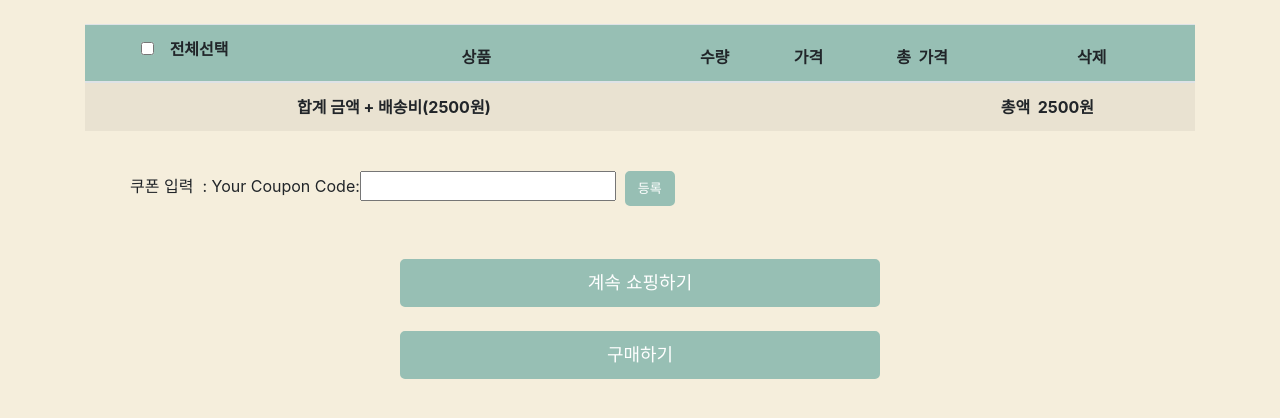
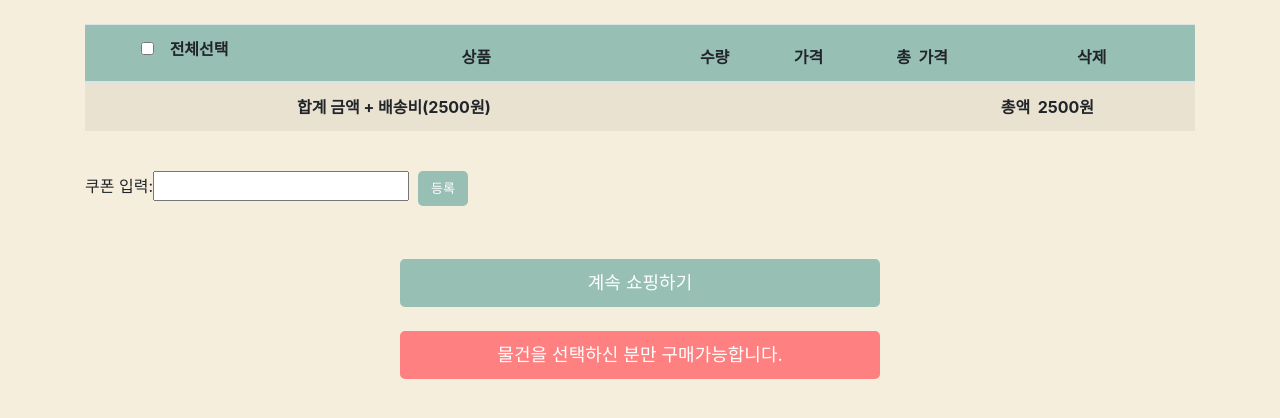
Before and after one commit to minyoung23/BeGreen, a Django app: page /cart/ in a window 1280 px wide. Shown: the part 56-474 px from the top of the page. Run offline with Django 3.2, Linux system fonts and the light colour scheme; some libraries are stand-ins or nearby versions.

Commit message:
시크릿키 비움

```diff
--- a/cart/cart.py
+++ b/cart/cart.py
@@ -2,36 +2,38 @@
 from shop.models import Item
 from coupon.models import Coupon
 
+#세션 이용
+#클라이언트와 웹 서버간에 통신 연결에서 두 개체의 활성화된 접속을 뜻합니다.
 class Cart(object):
-    def __init__(self, request):
-        self.session = request.session
-        cart = self.session.get(settings.CART_ID)
+    def __init__(self, request): #초기화 작업
+        self.session = request.session #세션 정보 전달
+        cart = self.session.get(settings.CART_ID) #settings의 카드 아이디
         if not cart:
-            cart = self.session[settings.CART_ID] = {}
-        self.cart = cart
+            cart = self.session[settings.CART_ID] = {} #새로운 딕셔너리 추가
+        self.cart = cart #현재 카트 불러오기
         self.coupon_id=self.session.get('coupon_id')
 
 
-    def __len__(self):
+    def __len__(self): #iterate같은 거 쓸때 몇개나 있어. 카트 제품의 것을 다 더해줄게야
         return sum(product['quantity'] for product in self.cart.values())
 
-    def __iter__(self):
-        item_ids = self.cart.keys()
+    def __iter__(self): #어떤 요소들을 건네줄거야?
+        item_ids = self.cart.keys() #제품 번호 목록 가져옴
 
-        items = Item.objects.filter(id__in=item_ids)
+        items = Item.objects.filter(id__in=item_ids) #이 아이디에만 있는 거 줘
 
         for item in items:
             self.cart[str(item.id)]['item'] = item
 
-        for product in self.cart.values():
+        for product in self.cart.values(): # 장바구니에 있는 것 하나씩 꺼냄
             int(product['item_price'])
             product['total_price'] = int(product['item_price']) * product['quantity']
 
-            yield product
+            yield product #데이터베이스에서 가져오고 계속해서 위와 계산함
 
 
-    def add(self, item, quantity=1, is_update=False):
-        item_id = str(item.id)
+    def add(self, item, quantity=1, is_update=False): #제품 장바구니에 집어넣기
+        item_id = str(item.id) #is_update=>장바구니에 담을 때는 update x. 수정할 때 update
         if item_id not in self.cart:
             self.cart[item_id] = {'quantity':0, 'item_price':str(item.item_price)}
 
@@ -48,7 +50,7 @@
 
     def remove(self, item):
         item_id = str(item.id)
-        if item_id in self.cart:
+        if item_id in self.cart: #있으면 지워버려
             del(self.cart[item_id])
             self.save()
 
--- a/cart/forms.py
+++ b/cart/forms.py
@@ -1,5 +1,5 @@
 from django import forms
 
 class AddItemForm(forms.Form):
-    quantity=forms.IntegerField()
+    quantity=forms.IntegerField(label='선택 수량')
     is_update=forms.BooleanField(required=False, initial=False, widget=forms.HiddenInput) #상세페이지에서 추가할 때 장바구니넹서 수량을 바꿀 때 동작하는 방식 다르게 함
--- a/cart/templates/cart/detail.html
+++ b/cart/templates/cart/detail.html
@@ -18,7 +18,10 @@
     <table class="table table-striped">
         <thead>
             <tr bgcolor="97BFB4" align="center">
-                <th width="200" scope="col"> <input type="checkbox" id="itemAll" name="itemAll" value="y" onclick="itemAllChk()"> <label for="itemAll">&nbsp;&nbsp;&nbsp;전체선택</label> </th>
+                <th width="200" scope="col">
+                    <input type="checkbox" id="itemAll" name="itemAll" value="y" onclick="itemAllChk()">
+                    <label for="itemAll">&nbsp;&nbsp;&nbsp;전체선택</label>
+                </th>
                 <th scope="col">상품</th>
                 <th scope="col">수량</th>
                 <th scope="col">가격</th>
@@ -30,25 +33,29 @@
         {% for product in cart %}
             {% with item=product.item %}
             <tr align="center" scope="row">
-                <th> &nbsp;&nbsp;&nbsp;&nbsp;<input type="checkbox" id="item1" name="item[]">
+                <th> &nbsp;&nbsp;&nbsp;&nbsp;
+                    <input type="checkbox" id="item1" name="item[]">
                     <label for="item1">
                     <a href="{{ item.get_absolute_url }}">
                         <img src="{{ item.item_image.url }}" width="100" height="100" class="img-thumbnail">
-                    </a></label></th>
+                    </a>
+                    </label>
+                </th>
 
                 <td>{{ item.item_name }}</td>
                 <td>
                     <form action="{% url 'cart:item_add' item.id %}" method="post">
+                        {% csrf_token %}
                         {{ product.quantity_form.quantity }}
                         {{ product.quantity_form.is_update }}
                         <p></p>
                         <button type="submit" class="button1">변경</button>
-                        {% csrf_token %}
                     </form>
                 </td>
                 <td class="num">{{ product.item_price }}원</td>
                 <td class="num">{{ product.total_price }}원</td>
                 <td><form action="{% url 'cart:item_remove' item.id %}" method="post">
+                    {% csrf_token %}
                 <button type="submit" class="button-remove">X</button></form></td>
             </tr>
             {% endwith %}
@@ -80,10 +87,11 @@
 
     <br>
     <form action='{% url "coupon:add" %}' method="post">
-        <a class="coupon">&nbsp;&nbsp;&nbsp;&nbsp;&nbsp;&nbsp;&nbsp;&nbsp;&nbsp;&nbsp;쿠폰 입력 &nbsp;:
+        {% csrf_token %}
+        <a class="coupon">
         {{ add_coupon }}&nbsp;&nbsp;</a>
         <button type="submit" class="button4">등록</button>
-        {% csrf_token %}
+
     </form>
 
 <br>
@@ -93,7 +101,11 @@
     <p class="text-right">
         <center><a href='{% url "shop:item_all" %}' class="button2">계속 쇼핑하기</a></center>
             <br>
+        {% if cart.get_total_price > 2500 %}
         <center><a href='{% url "orders:order_create" %}' class="button3">구매하기</a></center>
+        {% else %}
+        <center><p class="button5">물건을 선택하신 분만 구매가능합니다.</p></center>
+        {% endif %}
     </p>
 
 
@@ -129,6 +141,8 @@
     }
     alert(str);
 }
+
+
 </script>
 
 
@@ -212,6 +226,20 @@
   border: solid 6px #97BFB4;
 }
 
+
+.button5 {
+  display: block;
+  width: 480px;
+  height : 48px;
+  padding-top: 4px;
+  background: #ff8080;
+  color: white;
+  text-align: center;
+  font-size: 18px;
+  border-radius: 5px;
+  border: solid 6px #ff8080;
+}
+
 </style>
 
 </html>
--- a/cart/views.py
+++ b/cart/views.py
@@ -8,11 +8,14 @@
 
 @require_POST
 def add(request, item_id):
-    cart=Cart(request)
+    cart=Cart(request) #나만의 공간
     item=get_object_or_404(Item, id=item_id)
+
+    #클라이언트->서버로 데이터를 전달
+    #유효성검사, injection 전처리
     form=AddItemForm(request.POST)
     if form.is_valid():
-        cd=form.cleaned_data
+        cd=form.cleaned_data #injection 끝난 데이터
         cart.add(item=item, quantity=cd['quantity'], is_update=cd['is_update'])
     return redirect('cart:detail')
 
@@ -28,3 +31,8 @@
     for item in cart:
         item['quantity_form']=AddItemForm(initial={'quantity':item['quantity'], 'is_update':True})
     return render(request, 'cart/detail.html', {'cart':cart, 'add_coupon':add_coupon})
+
+def input_item(request):
+    if request.POST:
+        list_item=request.POST.getlist('item1')
+    return redirect('orders:order_create', {'list_item':list_item})
--- a/config/settings.py
+++ b/config/settings.py
@@ -20,7 +20,7 @@
 # See https://docs.djangoproject.com/en/3.1/howto/deployment/checklist/
 
 # SECURITY WARNING: keep the secret key used in production secret!
-SECRET_KEY = '2aj^@xn_ae72&i*wtcul+f%w!1+3-_$o0yfu&63dgnmu@w-nqz'
+SECRET_KEY = '비워두기'
 
 # SECURITY WARNING: don't run with debug turned on in production!
 DEBUG = True
@@ -150,8 +150,8 @@
 
 DEFAULT_AUTO_FIELD='django.db.models.AutoField'
 
-IAMPORT_KEY = '비워두기'
-IAMPORT_SECRET = '비워두기'
+IAMPORT_KEY = '7481832431924223'
+IAMPORT_SECRET = '6e5114c91d3eb212deb6adccf1ff5bf764608cd7aef253e5e9d78e929df29b59ff92a78ad796a626'
 
 # Email 전송
 # 메일을 호스트하는 서버
--- a/coupon/forms.py
+++ b/coupon/forms.py
@@ -1,4 +1,4 @@
 from django import forms
 
 class AddCouponForm(forms.Form):
-    code = forms.CharField(label='Your Coupon Code')
+    code = forms.CharField(label='쿠폰 입력')
--- a/order/templates/order/create.html
+++ b/order/templates/order/create.html
@@ -82,10 +82,13 @@
             </div>
     <ul class="list-group">
         {% for product in cart %}
+        {% with item=product.item %}
             <li class="list-group-item">
                 <a href="{{ item.get_absolute_url }}">
-               <img src="{{ item.item_image.url }}" width="100" height="100" class="img-thumbnail"></a>&nbsp;&nbsp;&nbsp;&nbsp;수량: {{product.quantity}}개  /  상품 가격: {{product.item.item_price}}원
+               <img src="{{ item.item_image.url }}" width="100" height="100" class="img-thumbnail">
+                </a>&nbsp;&nbsp;&nbsp;&nbsp; 상품명: {{ item.item_name }} / 수량: {{product.quantity}}개  /  상품 가격: {{product.item.item_price}}원
             </a></li>
+        {% endwith %}
         {% endfor %}
         {% if cart.coupon %}
             <li class="list-group-item">
--- a/order/templates/order/order_list.html
+++ b/order/templates/order/order_list.html
@@ -7,12 +7,14 @@
 <!-- 필터를 사용할 수 있게 해준다 -->
 {% load humanize%}
 {% block content %}
+<div><a href="{% url 'orders:orderitem_list' %}" class="btn btn-primary">주문상품상세정보</a></div>
 <div class="row mt-5">
     <div class="col-12">
         <table class="table table-light">
             <thead class="thead-light">
                 <tr>
                     <th scope="col">#</th>
+                    <th scope="col">주문날짜</th>
                     <th scope="col">전화번호</th>
                     <th scope="col">주소</th>
                     <th scope="col">주문가격</th>
@@ -23,6 +25,7 @@
                 {% for order in order_list %}
                 <tr>
                     <td>{{order.id}}</td>
+                    <td>{{order.created}}</td>
                     <td>{{order.tel}}</td>
                     <td>{{order.address}}</td>
                     <td>{{order.get_total_price|intcomma}}원</td>
@@ -37,4 +40,7 @@
         </table>
     </div>
 </div>
+
+
+
 {% endblock %}
--- a/order/urls.py
+++ b/order/urls.py
@@ -9,5 +9,6 @@
     path('create_ajax/', OrderCreateAjaxView.as_view(), name='order_create_ajax'),
     path('checkout/', OrderCheckoutAjaxView.as_view(), name='order_checkout'),
     path('validation/', OrderImpAjaxView.as_view(), name='order_validation'),
-    path('order_list/', OrderList.as_view(), name='order_list')
+    path('order_list/', OrderList.as_view(), name='order_list'),
+    path('orderitem_list/', OrderItemList.as_view(), name='orderitem_list'),
 ]
--- a/shop/templates/shop/detail.html
+++ b/shop/templates/shop/detail.html
@@ -13,7 +13,7 @@
 
                     <p><span class="badge badge-secondary">가격</span> {{item.item_price}}원</p>
                     <p><span class="badge badge-secondary">브랜드</span> {{item.brand}}</p>
-                    <p><span class="badge badge-secondary">수량</span> {{item.item_amt}}개</p>
+                    <p><span class="badge badge-secondary">재고</span> {{item.item_amt}}개</p>
                     {% if user.is_authenticated %}
                     <form action="{% url 'cart:item_add' item.id %}" method="post">
                         {{add_to_cart}}
```
Also changed, not shown: order/templates/order/orderitem_list.html (added, +31 -0 lines), order/views.py (+8 -1 lines).
